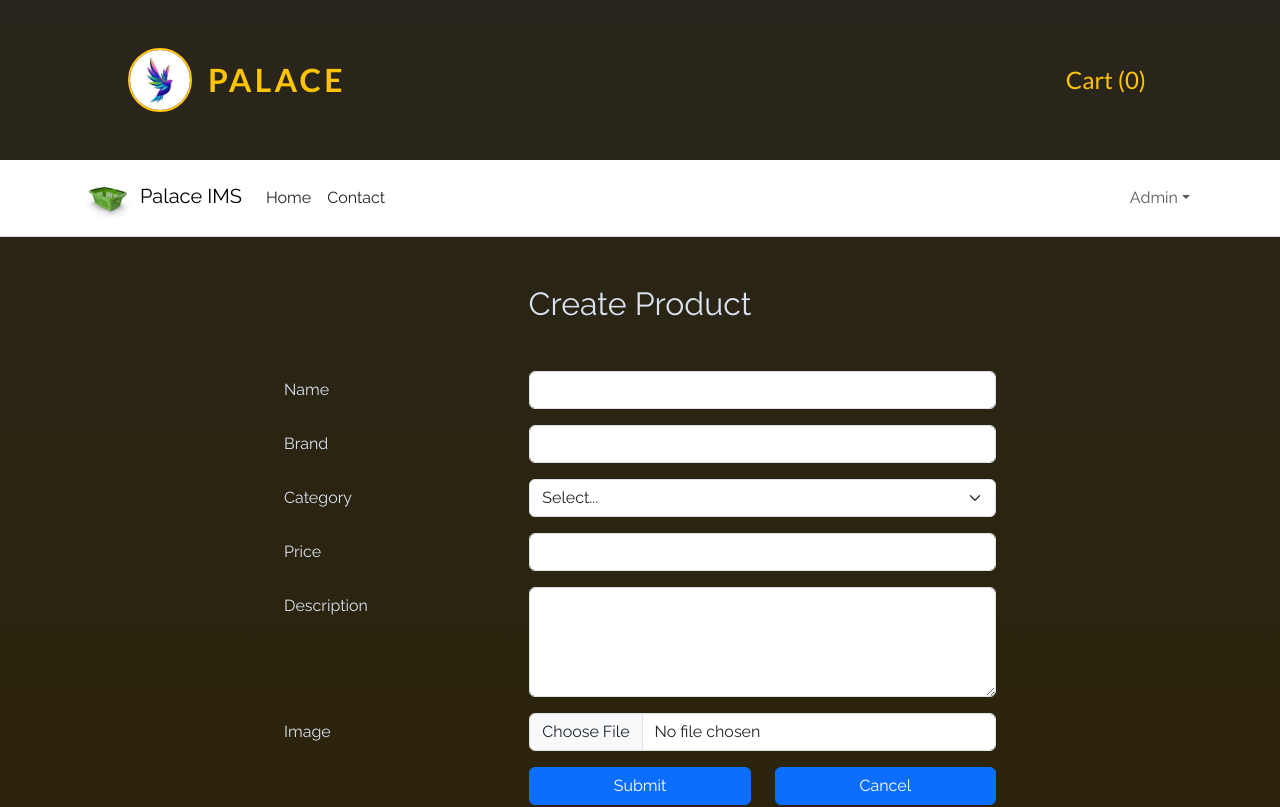
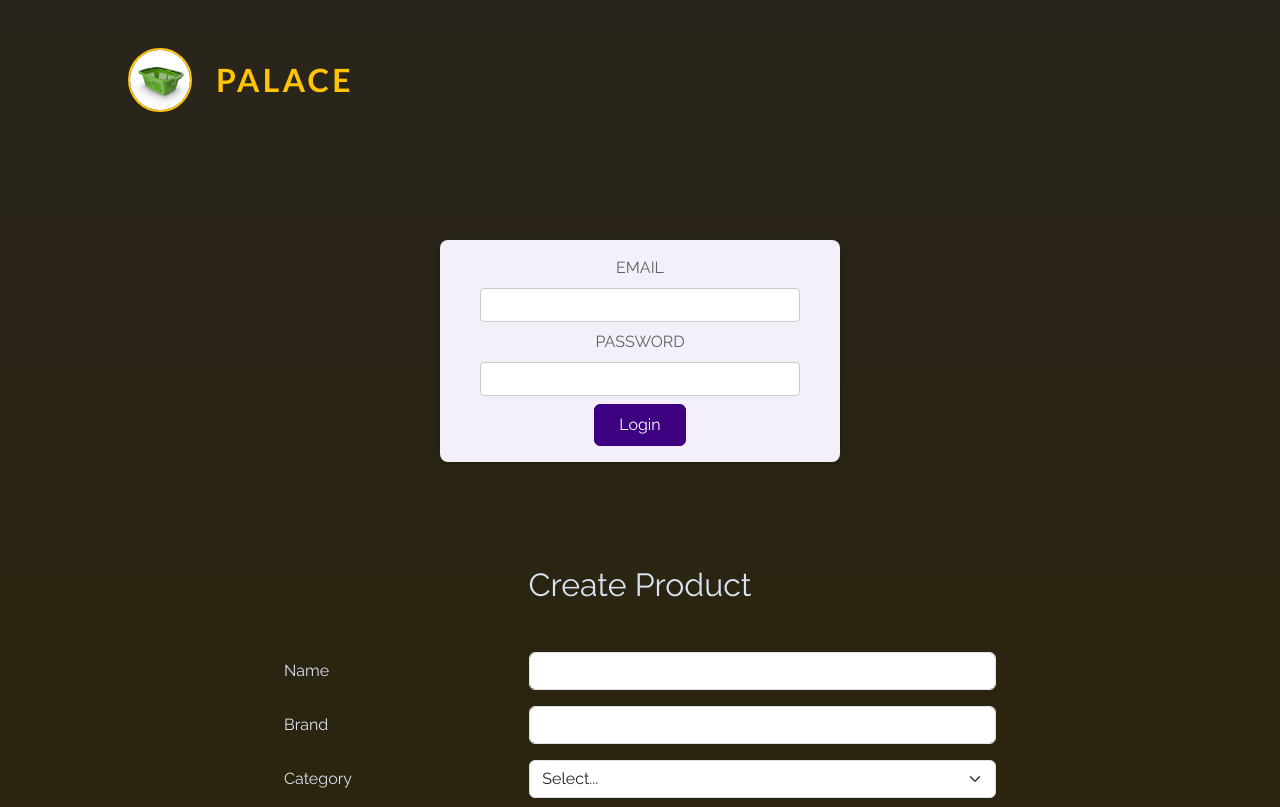
Before and after one commit to ThutaAung999/IMS_frontend, a React (Vite) app: page /admin/products/create in a window 1280 px wide. Shown: the top 807 px of the page. Built offline with nearby package versions, Linux system fonts and the light colour scheme.

Commit message:
add pagination feature to productList

```diff
--- a/package.json
+++ b/package.json
@@ -12,6 +12,7 @@
   "dependencies": {
     "@reduxjs/toolkit": "^2.2.5",
     "@tanstack/react-query": "^5.40.0",
+    "axios": "^1.7.2",
     "bootstrap": "^5.3.3",
     "react": "^18.2.0",
     "react-bootstrap": "^2.10.2",
--- a/src/components/Header.jsx
+++ b/src/components/Header.jsx
@@ -1,10 +1,14 @@
-import { useContext } from 'react';
+import React, {useContext} from 'react';
 import Button from './UI/Button.jsx';
-import logoImg from '../assets/logo2.jfif';
 import CartContext from '../store/CartContext.jsx';
 import UserProgressContext from '../store/UserProgressContext.jsx';
+import {Navbar} from "./layout";
+import {Link} from "react-router-dom";
+import {useSelector} from "react-redux";
 
 export default function Header() {
+    const isAuth = useSelector(state=>state.auth.isAuthenticated);
+
     const cartCtx = useContext(CartContext);
     const userProgressCtx = useContext(UserProgressContext);
 
@@ -20,14 +24,23 @@ export default function Header() {
     return (
         <header id="main-header">
             <div id="title">
-                <img src={logoImg} alt="product"/>
+                <Link className="navbar-brand" to="/">
+
+                    <img src="/basket.png" alt="..." width="50" className="me-2"/>
+
+                </Link>
                 <h1>Palace</h1>
             </div>
+
+            {isAuth && <Navbar/>}
+
+            {isAuth &&(
             <nav>
                 <Button textOnly onClick={handleShowCart}>
                     Cart ({totalCartItems})
                 </Button>
             </nav>
+                )}
         </header>
     );
 }
--- a/src/components/Products.jsx
+++ b/src/components/Products.jsx
@@ -1,24 +1,37 @@
-import {useEffect, useState} from 'react';
+import { useEffect, useState } from 'react';
 import ProductItem from "./ProductItem";
 
 export default function Products() {
-    const [loadedProducts, setloadedProducts] = useState([]);
+    const [loadedProducts, setLoadedProducts] = useState([]);
+    const [error, setError] = useState(null);
 
     useEffect(() => {
         async function fetchProduct() {
-            const response = await fetch("http://localhost:9999/api/products");
+            try {
+                const response = await fetch("http://localhost:9999/api/products");
 
-            if (!response.ok) {
-                // ...
+                if (!response.ok) {
+                    throw new Error('Network response was not ok');
+                }
+
+                const data = await response.json();
+                // Assuming the response contains an object with a products array
+                if (!Array.isArray(data.products)) {
+                    throw new Error('Fetched data is not an array');
+                }
+
+                setLoadedProducts(data.products); // Access products array
+            } catch (err) {
+                setError(err.message);
             }
-
-            const products = await response.json();
-            setloadedProducts(products);
         }
 
         fetchProduct();
     }, []);
 
+    if (error) {
+        return <div>An error occurred: {error}</div>;
+    }
     /* return (
          <ul id="products">
              {loadedProducts.map((product) => (
--- a/src/components/auth/auth.jsx
+++ b/src/components/auth/auth.jsx
@@ -0,0 +1,34 @@
+import { useDispatch } from 'react-redux';
+
+import classes from '../auth/auth.module.css';
+import { authActions } from '../../store/auth_stoure/auth';
+
+const Auth = () => {
+    const dispatch = useDispatch();
+
+    const loginHandler = (event) => {
+        event.preventDefault();
+
+        dispatch(authActions.login());
+    };
+
+    return (
+        <main className={classes.auth}>
+            <section>
+                <form onSubmit={loginHandler}>
+                    <div className={classes.control}>
+                        <label htmlFor='email'>Email</label>
+                        <input type='email' id='email' />
+                    </div>
+                    <div className={classes.control}>
+                        <label htmlFor='password'>Password</label>
+                        <input type='password' id='password' />
+                    </div>
+                    <button>Login</button>
+                </form>
+            </section>
+        </main>
+    );
+};
+
+export default Auth;
--- a/src/components/auth/auth.module.css
+++ b/src/components/auth/auth.module.css
@@ -27,3 +27,20 @@
     padding: 0.25rem;
     border: 1px solid #ccc;
 }
+
+
+button {
+    font: inherit;
+    cursor: pointer;
+    background-color: #3c0080;
+    border: 1px solid #3c0080;
+    color: white;
+    padding: 0.5rem 1.5rem;
+    border-radius: 6px;
+}
+
+button:hover,
+button:active {
+    background-color: #5b14ac;
+    border-color: #5b14ac;
+}
--- a/src/components/layout.jsx
+++ b/src/components/layout.jsx
@@ -4,10 +4,7 @@ export function Navbar() {
     return (
         <nav className="navbar navbar-expand-lg bg-white border-bottom box-shadow">
             <div className="container">
-                <Link className="navbar-brand" to="/">
-                    <img src="/basket.png" alt="..." width="50"  className="me-2" />
-                    Palace IMS
-                </Link>
+
                 <button className="navbar-toggler" type="button" data-bs-toggle="collapse"
                         data-bs-target="#navbarScroll" aria-controls="navbarScroll" aria-expanded="false"
                         aria-label="Toggle navigation">
--- a/src/main.jsx
+++ b/src/main.jsx
@@ -1,7 +1,6 @@
 import React from 'react'
 
 import ReactDOM from 'react-dom/client'
-import {Navbar} from './components/layout'
 import Home from "./pages/Home";
 import {BrowserRouter, Route, Routes} from "react-router-dom";
 import Contact from "./pages/Contact";
@@ -18,19 +17,26 @@ import {Footer} from "./components/footer";
 import Header from "./components/Header";
 import {CartContextProvider} from './store/CartContext.jsx';
 import {UserProgressContextProvider} from "./store/UserProgressContext";
+import Auth from "./components/auth/auth";
 
 const queryClient = new QueryClient();
 
+import {Provider, useSelector} from 'react-redux';
+import  store from './store/auth_stoure/index'
+
 
 function App() {
+    const isAuth = useSelector(state=>state.auth.isAuthenticated);
     return (
 
         <BrowserRouter>
             <Header/>
-            <Navbar/>
+            {!isAuth && <Auth />}
+
             <Routes>
                 <Route path="/" element={<Home/>}/>
                 <Route path="/contact" element={<Contact/>}/>
+
                 <Route path="/admin/products" element={<ProductList/>}/>
                 <Route path="/admin/products/create" element={<CreateProduct/>}/>
                 <Route path="/admin/products/update/:id" element={<UpdateProduct/>}/>
@@ -49,9 +55,9 @@ ReactDOM.createRoot(document.getElementById('root')).render(
         <UserProgressContextProvider>
             <CartContextProvider>
                 <QueryClientProvider client={queryClient}>
-
-                    <App/>
-
+                    <Provider store={store}>
+                        <App/>
+                    </Provider>
                 </QueryClientProvider>
             </CartContextProvider>
         </UserProgressContextProvider>
--- a/src/pages/Home.jsx
+++ b/src/pages/Home.jsx
@@ -1,11 +1,15 @@
 import React from "react";
 import Products from "../components/Products";
 import Cart from "../components/Cart";
+import {useSelector} from "react-redux";
 
 export default function Home(){
+    const isAuth = useSelector(state=>state.auth.isAuthenticated);
+
     return(
+
         <div className="container my-4">  <h2>Welcome to our IMS website</h2>
-            <Products/>
+            {isAuth && <Products/>}
             <Cart/>
         </div>
     )
--- a/src/pages/admin/products/ProductList.jsx
+++ b/src/pages/admin/products/ProductList.jsx
@@ -1,18 +1,22 @@
-import React from 'react';
+import React, { useState } from 'react';
 import { Link } from 'react-router-dom';
-import { useQuery, useMutation, useQueryClient } from '@tanstack/react-query';
+import { useMutation, useQuery, useQueryClient } from '@tanstack/react-query';
 import { confirmAlert } from 'react-confirm-alert';
 import 'react-confirm-alert/src/react-confirm-alert.css';
 
-import { deleteProduct,fetchProducts }from '../../../services/productService'
-
+import { deleteProduct, fetchProducts } from '../../../services/productService';
 
 export default function ProductList() {
     const queryClient = useQueryClient();
 
-    const { data: products, error, isLoading } = useQuery({
-        queryKey: ['products'],
-        queryFn: fetchProducts
+    // Pagination
+    const [currentPage, setCurrentPage] = useState(1);
+    const itemsPerPage = 10;
+
+    const { data: productsData, error, isLoading } = useQuery({
+        queryKey: ['products', { page: currentPage, limit: itemsPerPage }],
+        queryFn: fetchProducts,
+        keepPreviousData: true,
     });
 
     const mutation = useMutation({
@@ -38,8 +42,16 @@ export default function ProductList() {
         });
     };
 
+    const handlePageChange = (page) => {
+        setCurrentPage(page);
+    };
+
     if (isLoading) return <div>Loading...</div>;
     if (error) return <div>An error occurred: {error.message}</div>;
+
+    const products = productsData?.products || [];
+    const totalPages = productsData?.totalPages || 0;
+
     return (
         <div className="container my-4">
             <h2 className="text-center mb-4">Products</h2>
@@ -84,7 +96,22 @@ export default function ProductList() {
                 ))}
                 </tbody>
             </table>
+
+            <nav>
+                <ul className="pagination justify-content-center">
+                    <li className={`page-item ${currentPage === 1 ? 'disabled' : ''}`}>
+                        <button className="page-link" onClick={() => handlePageChange(currentPage - 1)}>Previous</button>
+                    </li>
+                    {[...Array(totalPages)].map((_, index) => (
+                        <li key={index} className={`page-item ${currentPage === index + 1 ? 'active' : ''}`}>
+                            <button className="page-link mx-3" onClick={() => handlePageChange(index + 1)}>{index + 1}</button>
+                        </li>
+                    ))}
+                    <li className={`page-item ${currentPage === totalPages ? 'disabled' : ''}`}>
+                        <button className="page-link mx-3" onClick={() => handlePageChange(currentPage + 1)}>Next</button>
+                    </li>
+                </ul>
+            </nav>
         </div>
     );
-
 }
--- a/src/services/productService.js
+++ b/src/services/productService.js
@@ -1,3 +1,6 @@
+
+/*
+//Before pagination code
 
 export const fetchProducts = async () => {
     const response = await fetch("http://localhost:9999/api/products");
@@ -5,7 +8,36 @@ export const fetchProducts = async () => {
         throw new Error('Network response was not ok');
     }
     return response.json();
+};*/
+
+export const fetchProducts = async ({ queryKey }) => {
+    console.log("fetchProducts from frontend ProductService");
+    const [key, { page, limit }] = queryKey; // Ensure the second item is an object with page and limit
+    const response = await fetch(`http://localhost:9999/api/products?page=${page}&limit=${limit}`);
+//    console.log("response :",response.json());
+    if (!response.ok) {
+        throw new Error('Network response was not ok');
+    }
+    return response.json();
 };
+
+
+
+// productService.js (Frontend)
+/*
+import axios from 'axios';
+
+export const fetchProducts = async ({ queryKey }) => {
+    const [, page, limit] = queryKey;
+    const response = await axios.get(`http://localhost:9999/api/products?page=${page}&limit=${limit}`);
+    return response.data;
+};
+
+export const deleteProduct = async (id) => {
+    await axios.delete(`http://localhost:9999/api/products/${id}`);
+};
+*/
+
 
 export const createProduct = async (formData) => {
     const response = await fetch("http://localhost:9999/api/products", {
--- a/src/store/auth_stoure/index.js
+++ b/src/store/auth_stoure/index.js
@@ -1,10 +1,10 @@
-import { configureStore } from '@reduxjs/toolkit';
+import {configureStore} from '@reduxjs/toolkit';
 
 import authReducer from './auth';
 
 
 const store = configureStore({
-    reducer: {auth: authReducer },
+    reducer: {auth: authReducer},
 });
 
 export default store;
```
Also changed, not shown: src/assets/logo1.png (deleted), 1 other file (tests, documents, lock files or other folders).
